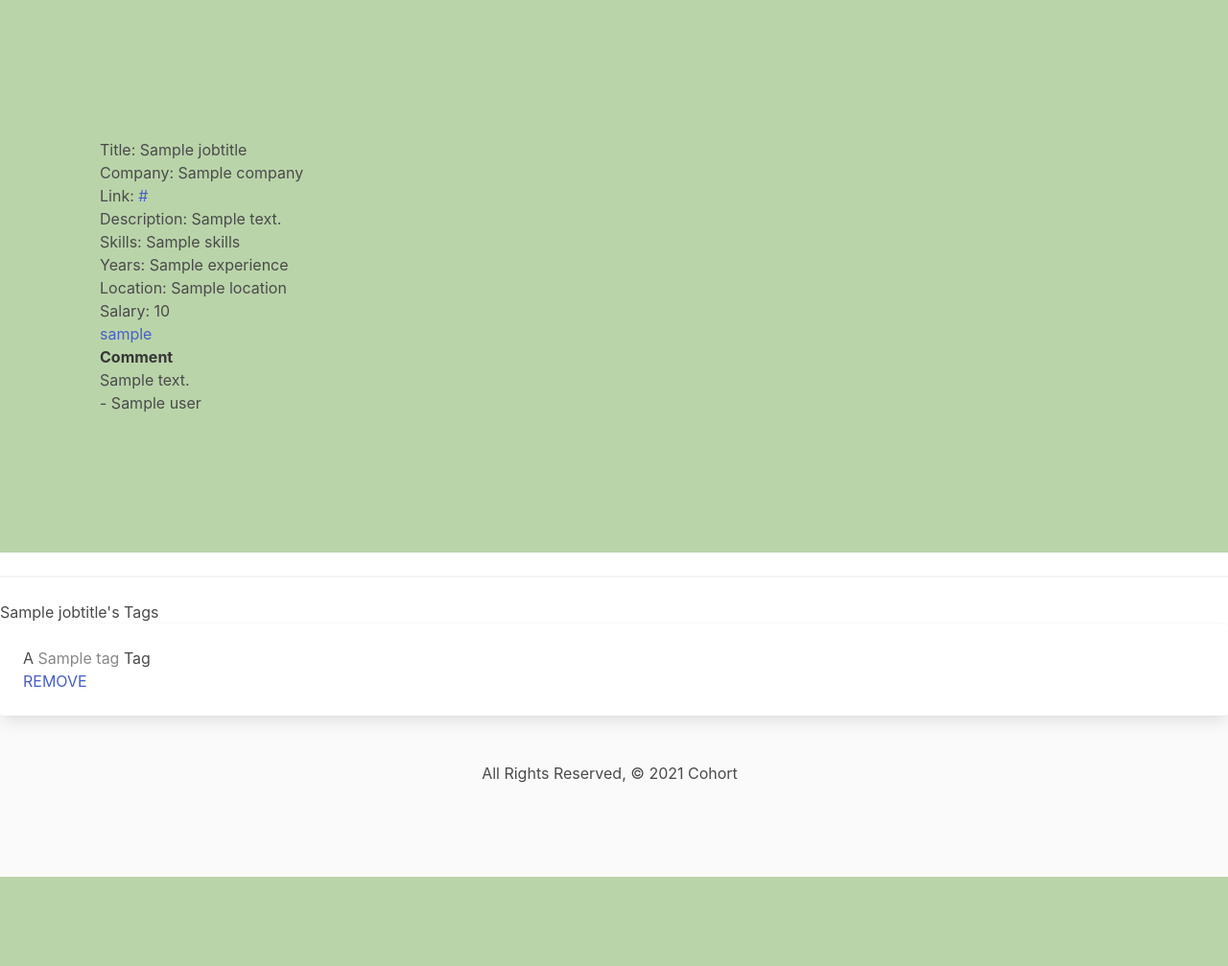
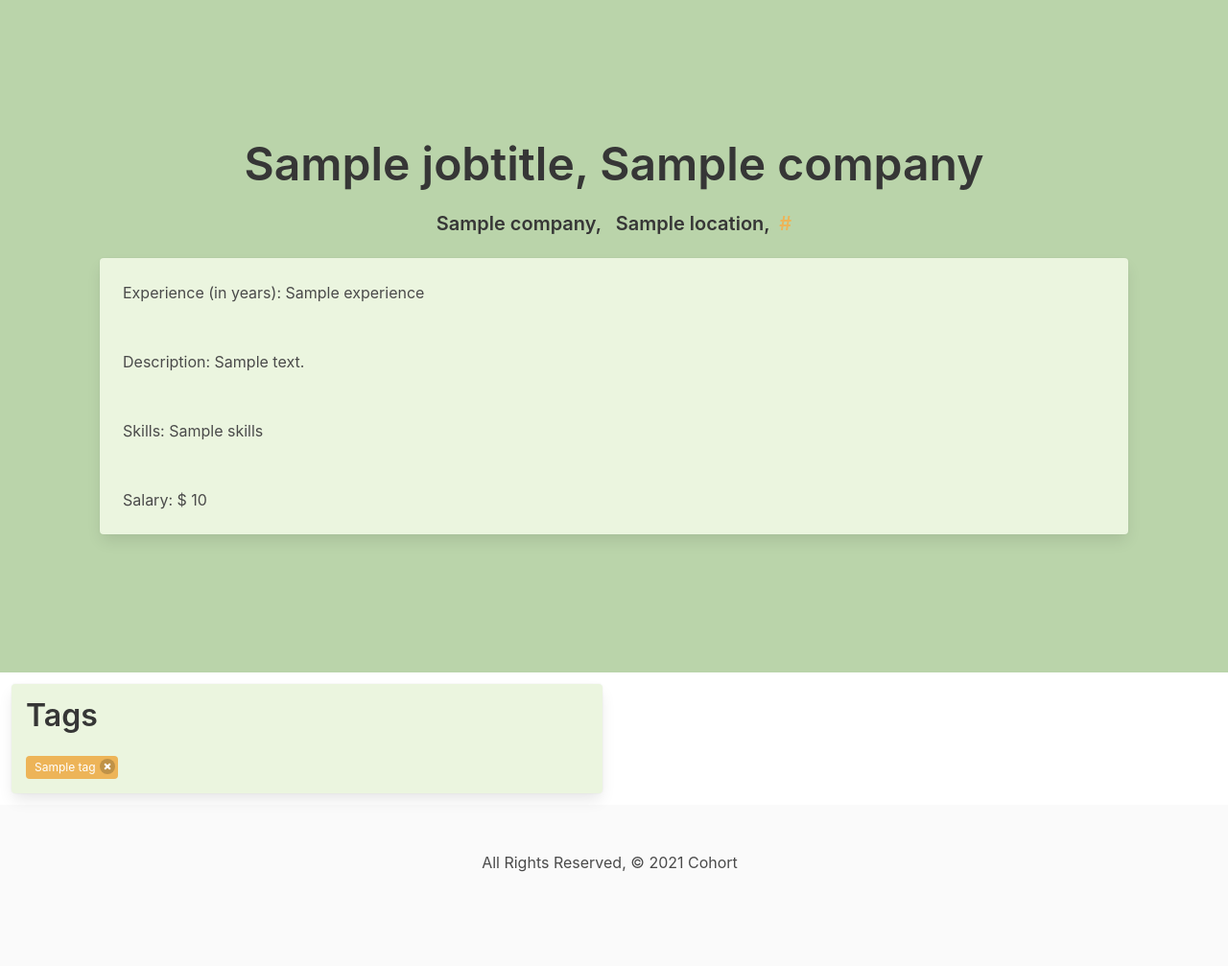
Before and after one commit to jillpe/cohort, a Django app: template main_app/templates/jobtitles/detail.html in a window 1280 px wide. Shown: the part 52-1059 px from the top of the page at 96% size. Before the commit the page ends 966 px from the top, so only its background shows below. Run offline with Django 3.2, Linux system fonts and the light colour scheme; the template is opened without the code that fills it: most values are stand-ins (such as "Sample title", 1, 10 or a date in 2020).

Commit message:
styles job details page

```diff
--- a/main_app/templates/jobtitles/detail.html
+++ b/main_app/templates/jobtitles/detail.html
@@ -1,123 +1,152 @@
 {% extends 'base.html' %}
 {% block content %}
 
-<h1>Title: {{ jobtitle.name }}</h1>
-<h2>Company: {{ jobtitle.company }} </h2>
-<div>Link: <a href ="{{ jobtitle.link }}">{{ jobtitle.link }}</a></div>
-<div>Description: {{ jobtitle.initial_description }}</div>
-<div>Skills: {{ jobtitle.skills }}</div>
-<div>Years: {{ jobtitle.experience }}</div>
-<div>Location: {{ jobtitle.location }}</div>
-<div>Salary: {{ jobtitle.salary }}</div>
+<h1 class = "title is-1" style="display: flex; justify-content: center;"> {{ jobtitle.name }}, {{ jobtitle.company }}</h1>
+<h5 class = "title is-5" style="display: flex; justify-content: center;"> {{ jobtitle.company }}, &nbsp; {% if jobtitle.location %} {{ jobtitle.location }}, &nbsp; {% endif %} <a style="color: #EDB458" href ="{{ jobtitle.link }}">{{ jobtitle.link }}</a></h5>
+
+<div class="card" style="background-color: #EBF5DF">
+  <div class = "card-content"> Experience (in years): {{ jobtitle.experience }}</div>
+  <div class = "card-content"> Description: {{ jobtitle.initial_description }}</div>
+  <div class = "card-content"> Skills: {{ jobtitle.skills }}</div>
+  <div class = "card-content"> Salary:
+    {% if jobtitle.salary%}
+    $
+    {%endif%}
+    {{jobtitle.salary}}
+  </div>
+</div>
 
 {% if jobtitle.user == user %}
 <a href="{% url 'jobtitles_update' jobtitle.id %}">Update</a>
 {% endif %}
 
-<div class="col s6">
 {% if user.is_authenticated %}
-    <form action="{% url 'add_comment' jobtitle.id %}" method="post">
+<div class="card" style="background-color: #EBF5DF; margin-top: 30px">
+<div class = "columns">
+<div class="column is-6">
+  <div class = "card-content">
+    <form action="{% url 'add_comment' jobtitle.id %}" method="post" style = "display: flex; flex-direction: column; align-items: center">
         {% csrf_token %}
-        {{ comment_form.as_p }}
-        <input type="submit" class="waves-effect waves-light btn" value="Add Comment">
+        {{ comment_form.as_table }}
+        <input style="background-color:#464E47; color: white;" type="submit" class="button" value="Add Comment">
       </form>
-      {% if user in jobtitle.user.all %}
-      <form action="{% url 'unassoc_user' jobtitle.id %}" method="post">
-        {% csrf_token %}
-          <button type="submit" class="waves-effect waves-light btn">
-            Remove Application
-          </button>
-        </form>
-      {% else %}
-      <form action="{% url 'assoc_user' jobtitle.id %}" method="post">
-      {% csrf_token %}
-        <button type="submit" class="waves-effect waves-light btn">
-          Mark as Applied
-        </button>
-      </form>
-        {% endif %}
-{%endif%}
-<div>
-  {% for username in jobtitle.user.all %}
-  <div>
-    <a href = {% url 'applicants_detail' username.applicant.id %}>{{ username }}</a>
-  </div>
-  {% endfor %}
+    </div>
 </div>
+
+{%if jobtitle.comment_set.all%}
+<div class="column is-6">
+  <div class = "card-content">
     <table class="striped">
       <thead>
-        <tr><th>Comment</th></tr>
+        <tr><th>Comments</th></tr>
       </thead>
       <tbody>
         {% for comment in jobtitle.comment_set.all %}
           <tr>
-            <td>{{comment.comment}} {% if comment.user != None %} <br>- {{ comment.user }} {%endif%}</td>
+            <td style="padding-bottom:25px">{{comment.comment}} {% if comment.user != None %} <br>- {{ comment.user }} {%endif%}</td>
             {% if user ==  comment.user %}
-            <td>
-            <a href="{% url 'delete_comment' comment.jobtitle_id comment.id %}">
-              DELETE
-              </a>
+            <td style="padding-bottom:25px">
+              <form action="{% url 'delete_comment' comment.jobtitle_id comment.id %}" method="post">
+                {% csrf_token %}
+                <input style="background-color:#464E47; color: white;" type="submit" class="button" value="Delete">
+              </form>
             </td>
-            <td>
-            <a href="{% url 'update_comment' comment.jobtitle_id comment.id %}">
-              UPDATE
-              </a>
+            <td style="padding-bottom:25px">
+              <form action="{% url 'update_comment' comment.jobtitle_id comment.id %}" method="post">
+                {% csrf_token %}
+                <input style="background-color:#464E47; color: white;" type="submit" class="button" value="Update">
+              </form>
             </td>
             {%endif%}
           </tr>
         {% endfor %}
       </tbody>
     </table>
+    </div>
+  </div>
+    {% endif %}
   </div>
 </div>
-<hr />
-<div class="row">
-  <div class="col s6">
-    <h3>{{ jobtitle.name }}'s Tags</h3>
-    {% if jobtitle.tags.count %} {% for tag in jobtitle.tags.all %}
-    <div class="card">
-      <div class="card-content">
-        <span class="card-title">
-          A <span style="color: {{ tag.color }} ">{{ tag.name }}</span> Tag
-        </span>
-        <br />
-        <a
-          href="{% url 'unassoc_tag' jobtitle.id tag.id %}"
-          class="btn btn rounded btn-danger"
-          >REMOVE</a>
+
+<div class = "columns" style="margin-top:20px">
+  <div class = "column is-6">
+    <div class = "card" style="background-color: #EBF5DF; padding: 15px;">
+      <div>
+      <h3 class="title is-3"> Users who have applied for this job:</h3>
+      {%if jobtitle.user.all%}
+        {% for username in jobtitle.user.all %}
+        <ul>
+          <li> <a style="color: #EDB458" href = {% url 'applicants_detail' username.applicant.id %}>{{ username }}</a> </li>
+        </ul>
+        {% endfor %}
+        {%else %}
+        No One Has Applied For This Job
+      {% endif %}
+      </div>
+      {% if user in jobtitle.user.all %}
+      <form action="{% url 'unassoc_user' jobtitle.id %}" method="post">
+        {% csrf_token %}
+          <button style="background-color:#464E47; color: white" type="submit" class="button">
+            Remove Application
+          </button>
+        </form>
+        {% else %}
+          <form action="{% url 'assoc_user' jobtitle.id %}" method="post">
+          {% csrf_token %}
+            <button style="background-color:#464E47; color: white" type="submit" class="button">
+              Mark as Applied
+            </button>
+          </form>
+            {% endif %}
+    {%endif%}
       </div>
     </div>
-    {% endfor %} {% else %}
-    <h5>No Tags</h5>
+
+<div class = "column is-6">
+<div class="card" style="background-color: #EBF5DF; padding: 15px;">
+  <div class="col s6">
+    <h3 class="title is-3">Tags</h3>
+    <div class="tags">
+    {% if jobtitle.tags.count %} {% for tag in jobtitle.tags.all %}
+          <div class = "tag is-small" style="background-color: #EDB458; color:white;">{{ tag.name }}
+          <form action = "{% url 'unassoc_tag' jobtitle.id tag.id %}" method = "post">
+          {% csrf_token %}
+        <button type= "submit" class="delete is-small">
+          </button>
+          </form>
+          </div>
+          {% endfor %}
+      </div>
+    {% else %}
+    <div class = "tag is-small">No Tags Have Been Applied</div>
     {% endif %}
   </div>
 
+
   {% if user.is_authenticated %}
   <div class="col s6">
-    <h3>Choose a Tag</h3>
+    <h3>Add a Tag</h3>
+    <div class="tags">
     {% if tags.count %} {% for tag in tags.all %}
-    <div class="card">
-      <div class="card-content">
-        <span class="card-title">
-          <span style="color: {{ tag.color }}">{{ tag.name }}</span>
-        </span>
-      </div>
-      <div class="card-action">
-        <form action="{% url 'assoc_tag' jobtitle.id tag.id %}" method="post">
+
+        <div class = "tag is-small" style="background-color: #EDB458; color:white;">{{ tag.name }}
+          <form action = "{% url 'assoc_tag' jobtitle.id tag.id %}" method = "post">
           {% csrf_token %}
-          <button type="submit" class="btn">Add</button>
-        </form>
-      </div>
+        <button type= "submit" class="delete is-small" style = "transform:rotate(45deg);">
+          </button>
+          </form>
+          </div>
+
+    {% endfor %} {% else %}
+    <div class = "tag is-small">No Tags</div>
+      <a href = "{% url 'tags_create' %}" style="background-color:#464E47; color: white; text-decoration:none;" type="submit" class="tag is-small"> Create A New Tag</a>
     </div>
-    {% endfor %} {% else %}
-    <h5>{{jobtitle.name}} Already Has All Available Tags</h5>
-    <form action="{% url 'tags_create' %}" method="post">
-      {% csrf_token %}
-      <button type="submit" class="waves-effect waves-light btn"> Create A New Tag</button>
-    </form>
     {% endif %}
   </div>
   {%endif%}
+</div>
+</div>
+
 </div>
 
 <script>
--- a/main_app/templates/jobtitles/index.html
+++ b/main_app/templates/jobtitles/index.html
@@ -38,11 +38,13 @@
               {%endif%}
             </form>
             {%endif%}
+            <div class ="tags">
             {% if jobtitle.tags.count %} {% for tag in jobtitle.tags.all %}
                 <div class = "tag is-small" style="background-color: #EDB458; color:white;">{{ tag.name }}</div>
                 {% endfor %} {% else %}
                 <div class = "tag is-small">No Tags</div>
                 {% endif %}
+            </div>
         </div>
       </a>
     </div>
```
